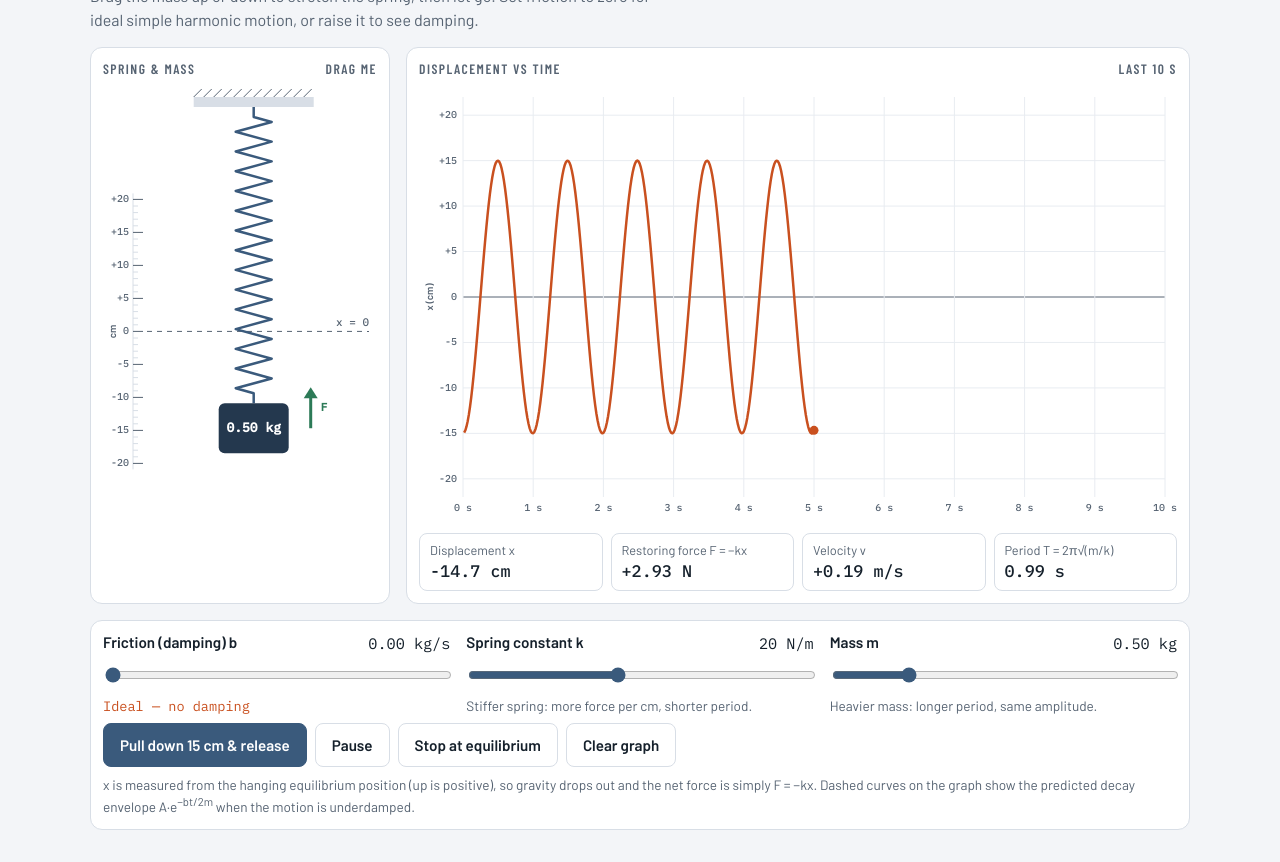
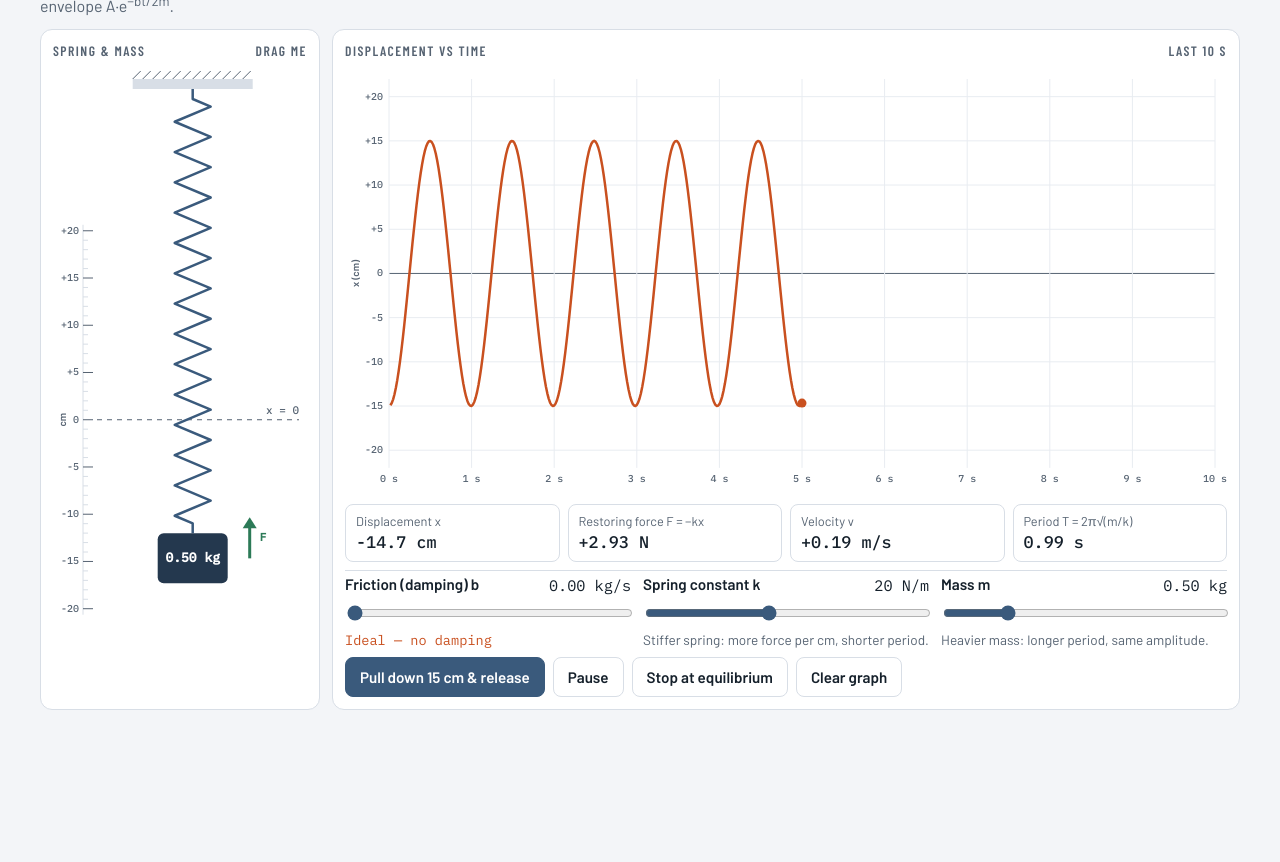
Before and after one commit to bcaldwel-sudo/science-sims, a plain HTML site: page spring-lab/index.html in a window 1280 px wide. Shown: the part 78-940 px from the top of the page. After the commit the page ends 800 px from the top, so only its background shows below. Drawn offline with nearby package versions, Linux system fonts and the light colour scheme.

Commit message:
Spring Lab: fit everything on one screen (#4)
Move the damping, k and mass controls and buttons into the graph panel,
let the canvases fill the viewport height, and move the note under the
title so students do not need to scroll on a laptop or Chromebook.


Claude-Session: https://claude.ai/code/session_01RaELAMUy6kHj5DFAhpQUfB

Co-authored-by: Claude <noreply@anthropic.com>

```diff
--- a/spring-lab/index.html
+++ b/spring-lab/index.html
@@ -39,39 +39,41 @@ body {
   background: var(--bg); color: var(--ink); font-family: var(--body); font-size: 16px;
   padding-left: max(16px, env(safe-area-inset-left, 0px));
   padding-right: max(16px, env(safe-area-inset-right, 0px));
-  padding-block: 20px 32px;
+  padding-block: 12px;
+  height: 100dvh; box-sizing: border-box; overflow: hidden;
 }
-.wrap { max-width: 1100px; margin: 0 auto; display: flex; flex-direction: column; gap: 16px; }
+.wrap { max-width: 1200px; height: 100%; margin: 0 auto; display: flex; flex-direction: column; gap: 12px; }
 header { display: flex; flex-direction: column; gap: 4px; }
-h1 { margin: 0; font-family: var(--display); font-weight: 700; font-size: 2.4rem; letter-spacing: 0.5px; line-height: 1; text-wrap: balance; }
-.sub { color: var(--muted); max-width: 62ch; line-height: 1.45; margin: 0; }
-.stage { display: grid; grid-template-columns: minmax(220px, 300px) minmax(0, 1fr); gap: 16px; }
+h1 { margin: 0; font-family: var(--display); font-weight: 700; font-size: 1.9rem; letter-spacing: 0.5px; line-height: 1; text-wrap: balance; }
+.sub { color: var(--muted); max-width: 110ch; line-height: 1.45; margin: 0; }
+.stage { flex: 1; min-height: 0; display: grid; grid-template-columns: minmax(200px, 280px) minmax(0, 1fr); gap: 12px; }
 .panel { background: var(--panel); border: 1px solid var(--line); border-radius: 12px; padding: 12px; display: flex; flex-direction: column; gap: 8px; min-width: 0; }
 .label { font-family: var(--display); font-weight: 600; font-size: 0.85rem; letter-spacing: 1.5px; text-transform: uppercase; color: var(--muted); display: flex; justify-content: space-between; gap: 8px; }
-canvas { display: block; width: 100%; border-radius: 8px; }
-#rig { height: 440px; touch-action: none; cursor: grab; }
+.cv { position: relative; flex: 1; min-height: 140px; }
+canvas { position: absolute; inset: 0; display: block; width: 100%; height: 100%; border-radius: 8px; }
+#rig { touch-action: none; cursor: grab; }
 #rig.dragging { cursor: grabbing; }
-#graph { height: 440px; }
 .readouts { display: grid; grid-template-columns: repeat(4, minmax(0, 1fr)); gap: 8px; }
 .ro { display: flex; flex-direction: column; gap: 2px; padding: 8px 10px; border: 1px solid var(--line); border-radius: 8px; }
 .ro span:first-child { font-size: 0.8rem; color: var(--muted); }
 .ro b { font-family: var(--mono); font-weight: 500; font-size: 1.05rem; font-variant-numeric: tabular-nums; }
-.controls { display: grid; grid-template-columns: repeat(3, minmax(0, 1fr)); gap: 16px; }
-.ctrl { display: flex; flex-direction: column; gap: 6px; }
+.controls { display: grid; grid-template-columns: repeat(3, minmax(0, 1fr)); gap: 12px; padding-top: 4px; border-top: 1px solid var(--line); }
+.ctrl { display: flex; flex-direction: column; gap: 2px; }
 .ctrl label { display: flex; justify-content: space-between; gap: 8px; font-weight: 600; font-size: 0.95rem; }
 .ctrl output { font-family: var(--mono); font-weight: 400; font-variant-numeric: tabular-nums; }
 .ctrl small { color: var(--muted); font-size: 0.85rem; }
 input[type=range] { width: 100%; accent-color: var(--spring); height: 28px; }
 .regime { font-family: var(--mono); font-size: 0.85rem; color: var(--trace); }
 .btns { display: flex; flex-wrap: wrap; gap: 8px; }
-button { font: 600 0.95rem var(--body); padding: 10px 16px; min-height: 44px; border-radius: 8px; border: 1px solid var(--line); background: var(--panel); color: var(--ink); cursor: pointer; }
+button { font: 600 0.95rem var(--body); padding: 8px 14px; min-height: 40px; border-radius: 8px; border: 1px solid var(--line); background: var(--panel); color: var(--ink); cursor: pointer; }
 button.primary { background: var(--spring); border-color: var(--spring); color: var(--panel); }
 button:focus-visible, input:focus-visible, canvas:focus-visible { outline: 3px solid var(--trace); outline-offset: 2px; }
 .note { color: var(--muted); font-size: 0.85rem; line-height: 1.45; margin: 0; }
 @media (max-width: 760px) {
-  .stage { grid-template-columns: minmax(0, 1fr); }
-  #rig { height: 360px; }
-  #graph { height: 260px; }
+  body { height: auto; overflow: auto; }
+  .stage { flex: none; grid-template-columns: minmax(0, 1fr); }
+  #rigbox { flex: none; height: 360px; }
+  #graphbox { flex: none; height: 240px; }
   .readouts { grid-template-columns: repeat(2, minmax(0, 1fr)); }
   .controls { grid-template-columns: minmax(0, 1fr); }
 }
@@ -83,27 +85,23 @@ button:focus-visible, input:focus-visible, canvas:focus-visible { outline: 3px s
 <div class="wrap">
   <header>
     <h1>Spring Lab</h1>
-    <p class="sub">Drag the mass up or down to stretch the spring, then let go. Set friction to zero for ideal simple harmonic motion, or raise it to see damping.</p>
+    <p class="sub">Drag the mass up or down, then let go. x is measured from equilibrium (up is positive), so F = −kx. With friction on, dashed curves show the decay envelope A·e<sup>−bt/2m</sup>.</p>
   </header>
 
   <div class="stage">
     <div class="panel">
       <div class="label"><span>Spring &amp; mass</span><span>drag me</span></div>
-      <canvas id="rig" tabindex="0" aria-label="Spring and mass. Drag the mass vertically to displace it, then release. Arrow keys also move it; Space releases."></canvas>
+      <div class="cv" id="rigbox"><canvas id="rig" tabindex="0" aria-label="Spring and mass. Drag the mass vertically to displace it, then release. Arrow keys also move it; Space releases."></canvas></div>
     </div>
     <div class="panel">
       <div class="label"><span>Displacement vs time</span><span id="tlabel">last 10 s</span></div>
-      <canvas id="graph" role="img" aria-label="Live graph of displacement in centimetres against time in seconds"></canvas>
+      <div class="cv" id="graphbox"><canvas id="graph" role="img" aria-label="Live graph of displacement in centimetres against time in seconds"></canvas></div>
       <div class="readouts">
         <div class="ro"><span>Displacement x</span><b id="rx">0.0 cm</b></div>
         <div class="ro"><span>Restoring force F = −kx</span><b id="rf">0.00 N</b></div>
         <div class="ro"><span>Velocity v</span><b id="rv">0.00 m/s</b></div>
         <div class="ro"><span>Period T = 2π√(m/k)</span><b id="rt">0.99 s</b></div>
       </div>
-    </div>
-  </div>
-
-  <div class="panel">
     <div class="controls">
       <div class="ctrl">
         <label for="b">Friction (damping) b <output id="bo">0.00 kg/s</output></label>
@@ -127,7 +125,7 @@ button:focus-visible, input:focus-visible, canvas:focus-visible { outline: 3px s
       <button id="stop">Stop at equilibrium</button>
       <button id="clear">Clear graph</button>
     </div>
-    <p class="note">x is measured from the hanging equilibrium position (up is positive), so gravity drops out and the net force is simply F = −kx. Dashed curves on the graph show the predicted decay envelope A·e<sup>−bt/2m</sup> when the motion is underdamped.</p>
+    </div>
   </div>
 </div>
 
```
